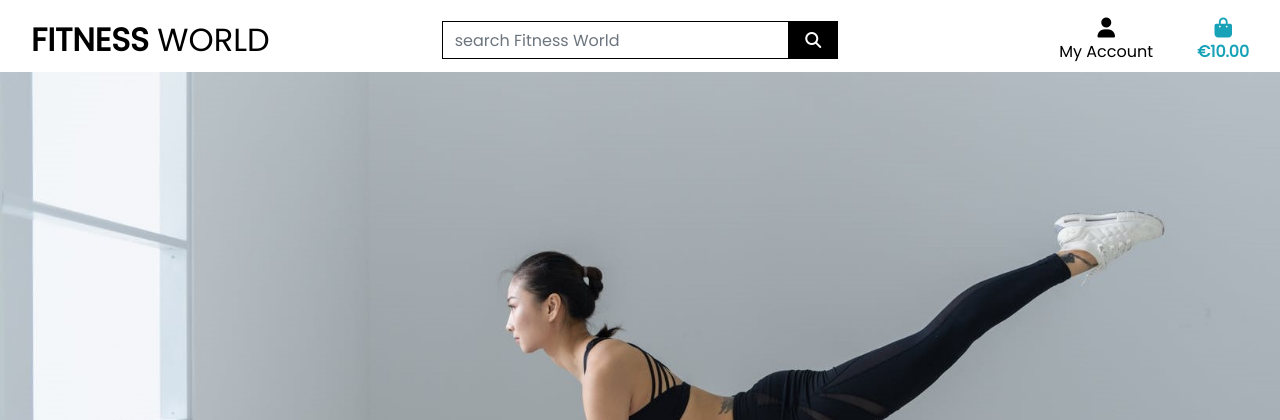
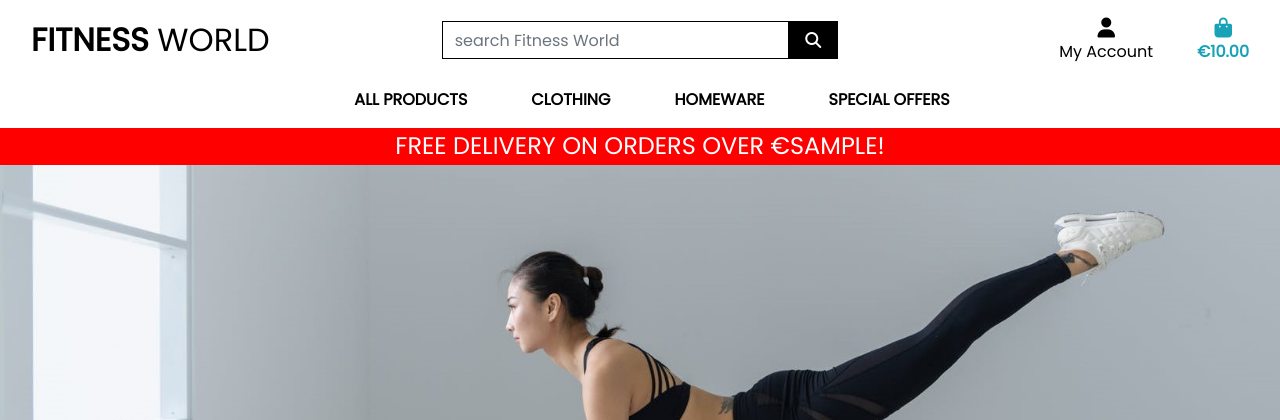
Before and after one commit to SamiErol/full-stack-project, a Django app: template templates/base.html in a window 1280 px wide. Shown: the top 420 px of the page. Run offline with Django 3.2, Linux system fonts and the light colour scheme; the template is opened without the code that fills it: most values are stand-ins (such as "Sample title", 1, 10 or a date in 2020); some libraries are stand-ins or nearby versions.

Commit message:
Included mobile header/nav

```diff
--- a/static/css/base.css
+++ b/static/css/base.css
@@ -38,6 +38,12 @@ body {
     color: white;
 }
 
+@media screen and (min-width: 0px) and (max-width:900px) {
+  #headerid {
+      position: static !important;
+  }
+}
+
 .shop-now-button:hover,
 .shop-now-button:active,
 .shop-now-button:focus,
@@ -54,6 +60,10 @@ body {
 
 .border-black {
     border: 1px solid black !important;
+}
+
+.bg-black {
+    background: red !important;
 }
 
 /* -------------------------------- Media Queries */
--- a/templates/base.html
+++ b/templates/base.html
@@ -36,7 +36,7 @@
     <title>Fitness World {% block extra_title %}{% endblock %}</title>
   </head>
   <body>
-      <header class="container-fluid fixed-top">
+      <header id="headerid" class="container-fluid fixed-top">
           <div id="topnav" class="row bg-white pt-lg-2 d-none d-lg-flex">
               <div class="col-12 col-lg-4 my-auto py-1 py-lg-0 text-center text-lg-left">
                 <a href="{% url 'home' %}" class="nav-link main-logo-link">
@@ -96,6 +96,20 @@
                   </ul>
               </div>
           </div>
+          <div class="row bg-white">
+            <nav class="navbar navbar-expand-lg navbar-light w-100">
+                <button class="navbar-toggler" type="button" data-toggle="collapse" data-target="#main-nav" aria-controls="main-nav" aria-expanded="false" aria-label="Toggle navigation">
+                    <span class="navbar-toggler-icon"></span>
+                </button>
+                {% include 'includes/mobile-top-header.html' %}
+                {% include 'includes/main-nav.html' %}
+            </nav>
+        </div>
+        <div id="delivery-banner" class="row text-center">
+            <div class="col bg-black text-white">
+                <h4 class="logo-font my-1">Free delivery on orders over €{{ free_shipping_threshold }}!</h4>
+            </div>
+        </div>
       </header>
 
       {% if messages %}
--- /dev/null
+++ b/templates/includes/main-nav.html
@@ -0,0 +1,50 @@
+<div class="collapse navbar-collapse" id="main-nav">
+    <ul class="navbar-nav w-auto mx-auto">
+        <li class="nav-item dropdown">
+            <a class="logo-font font-weight-bold nav-link text-black mr-5" href="#" id="all-products-link" data-toggle="dropdown" aria-haspopup="true" aria-expanded="false">
+                All Products
+            </a>
+            <div class="dropdown-menu border-0" aria-labelledby="all-products-link">
+                <a href="" class="dropdown-item">By Price</a>
+                <a href="" class="dropdown-item ">By Rating</a>
+                <a href="" class="dropdown-item ">By Category</a>
+                <a href="" class="dropdown-item">All Products</a>
+            </div>
+        </li>
+
+        <li class="nav-item dropdown">
+            <a class="logo-font font-weight-bold nav-link text-black mr-5" href="#" id="clothing-link" data-toggle="dropdown" aria-haspopup="true" aria-expanded="false">
+                Clothing
+            </a>
+            <div class="dropdown-menu border-0" aria-labelledby="clothing-link">
+                <a href="" class="dropdown-item">Activewear &amp; Essentials</a>
+                <a href="" class="dropdown-item">Jeans</a>
+                <a href="" class="dropdown-item">Shirts</a>
+                <a href="" class="dropdown-item">All Clothing</a>
+            </div>
+        </li>
+
+        <li class="nav-item dropdown">
+            <a class="logo-font font-weight-bold nav-link text-black mr-5" href="#" id="homeware-link" data-toggle="dropdown" aria-haspopup="true" aria-expanded="false">
+                Homeware
+            </a>
+            <div class="dropdown-menu border-0" aria-labelledby="homeware-link">
+                <a href="" class="dropdown-item">Bed &amp; Bath</a>
+                <a href="" class="dropdown-item">Kitchen &amp; Dining</a>
+                <a href="" class="dropdown-item">All Homeware</a>
+            </div>
+        </li>
+
+        <li class="nav-item dropdown">
+            <a class="logo-font font-weight-bold nav-link text-black" href="#" id="specials-link" data-toggle="dropdown" aria-haspopup="true" aria-expanded="false">
+                Special Offers
+            </a>
+            <div class="dropdown-menu border-0" aria-labelledby="specials-link">
+                <a href="" class="dropdown-item">New Arrivals</a>
+                <a href="" class="dropdown-item">Deals</a>
+                <a href="" class="dropdown-item">Clearance</a>
+                <a href="" class="dropdown-item">All Specials</a>
+            </div>
+        </li>
+    </ul>
+</div>
--- /dev/null
+++ b/templates/includes/mobile-top-header.html
@@ -0,0 +1,56 @@
+<li class="list-inline-item">
+    <a class="text-black nav-link d-block d-lg-none" href="#" id="mobile-search" data-toggle="dropdown" aria-haspopup="true" aria-expanded="false">
+        <div class="text-center">
+            <div><i class="fas fa-search fa-lg"></i></div>
+            <p class="my-0">Search</p>
+        </div>
+    </a>
+    <div class="dropdown-menu border-0 w-100 p-3 rounded-0 my-0" aria-labelledby="mobile-search">
+        <form class="form" method="GET" action="">
+            <div class="input-group w-100">
+                <input class="form-control border border-black rounded-0" type="text" name="q" placeholder="Search our site">
+                <div class="input-group-append">
+                    <button class="form-control form-control btn btn-black border border-black rounded-0" type="submit">
+                        <span class="icon">
+                            <i class="fas fa-search"></i>
+                        </span>
+                    </button>
+                </div>
+            </div>
+        </form>
+    </div>
+</li>
+<li class="list-inline-item dropdown">
+    <a class="text-black nav-link d-block d-lg-none" href="#" id="user-options" data-toggle="dropdown" aria-haspopup="true" aria-expanded="false">
+        <div class="text-center">
+            <div><i class="fas fa-user fa-lg"></i></div>
+            <p class="my-0">My Account</p>
+        </div>
+    </a>
+    <div class="dropdown-menu border-0" aria-labelledby="user-options">
+        {% if request.user.is_authenticated %}
+            {% if request.user.is_superuser %}
+                <a href="{% url 'account_logout' %}" class="dropdown-item">Product Management</a>
+            {% endif %}
+            <a href="{% url 'profile' %}" class="dropdown-item">My Profile</a>
+            <a href="{% url 'account_logout' %}" class="dropdown-item">Logout</a>
+        {% else %}
+            <a href="{% url 'account_signup' %}" class="dropdown-item">Register</a>
+            <a href="{% url 'account_login' %}" class="dropdown-item">Login</a>
+        {% endif %}
+    </div>
+</li>
+<li class="list-inline-item">
+    <a class="{% if grand_total %}text-primary font-weight-bold{% else %}text-black{% endif %} nav-link d-block d-lg-none" href="">
+        <div class="text-center">
+            <div><i class="fas fa-shopping-bag fa-lg"></i></div>
+            <p class="my-0">
+                {% if grand_total %}
+                    €{{ grand_total|floatformat:2 }}
+                {% else %}
+                    €0.00
+                {% endif %}
+            </p>
+        </div>
+    </a>
+</li>
```
